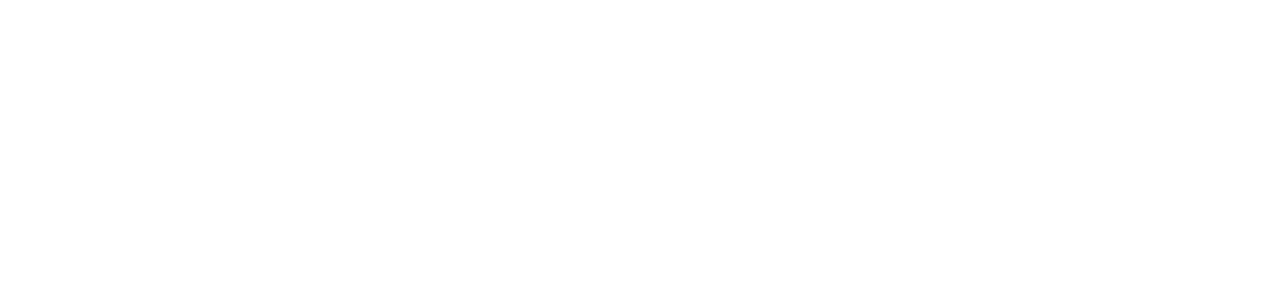
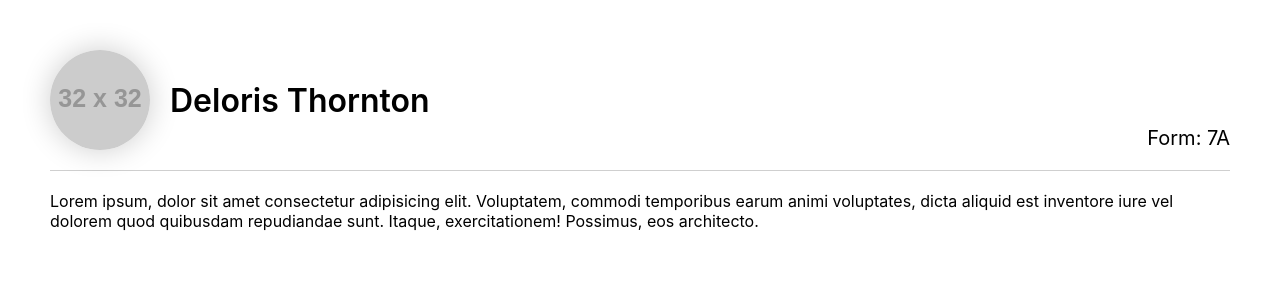
Before and after one commit to MarwanHajMohamed/sphinx-task-app, a React (Create React App) app: page /student/1 in a window 1280 px wide. Before the commit this address had no page. Shown: the top 300 px of the page. Built offline with nearby package versions, Linux system fonts and the light colour scheme.

Commit message:
Add Profile Page Section
- Added routing to different profiles

```diff
--- a/src/App.js
+++ b/src/App.js
@@ -1,11 +1,13 @@
 import { BrowserRouter as Router, Routes, Route } from "react-router-dom";
 import StudentTable from "./Components/StudentTable/StudentTable";
+import ProfilePage from "./Components/ProfilePage/ProfilePage";
 
 function App() {
   return (
     <Router>
       <Routes>
         <Route path="/" Component={StudentTable} />
+        <Route path="/student/:studentId" element={<ProfilePage />} />
       </Routes>
     </Router>
   );
--- /dev/null
+++ b/src/Components/ProfilePage/ProfilePage.jsx
@@ -0,0 +1,38 @@
+import React from "react";
+import { useParams } from "react-router-dom";
+import studentsList from "../../Data/students.json";
+import "./profilePage.css";
+
+export default function ProfilePage() {
+  const { studentId } = useParams();
+
+  console.log(studentId);
+
+  const student = studentsList.find(
+    (student) => student.id === parseInt(studentId)
+  );
+
+  return (
+    <div className="profile-container">
+      <div className="profile">
+        <div className="left">
+          <img src={student.profile_pic} alt="profile-pic" />
+          <div className="name">
+            {student.forename} {student.surname}
+          </div>
+        </div>
+        <div className="right">
+          <div className="form">
+            Form: <span>{student.form}</span>
+          </div>
+        </div>
+      </div>
+      <div className="description">
+        Lorem ipsum, dolor sit amet consectetur adipisicing elit. Voluptatem,
+        commodi temporibus earum animi voluptates, dicta aliquid est inventore
+        iure vel dolorem quod quibusdam repudiandae sunt. Itaque,
+        exercitationem! Possimus, eos architecto.
+      </div>
+    </div>
+  );
+}
--- /dev/null
+++ b/src/Components/ProfilePage/profilePage.css
@@ -0,0 +1,36 @@
+.profile-container {
+  display: flex;
+  flex-direction: column;
+  margin: 50px;
+}
+
+.profile-container img {
+  width: 100px;
+  border-radius: 50%;
+  box-shadow: 0 0 30px rgb(0, 0, 0, 0.2);
+}
+
+.profile-container .profile {
+  display: flex;
+  align-items: flex-end;
+  justify-content: space-between;
+  border-bottom: 1px solid var(--table-border);
+  padding-bottom: 20px;
+  font-size: 2rem;
+  font-weight: 600;
+}
+
+.profile .left {
+  display: flex;
+  align-items: center;
+  gap: 20px;
+}
+
+.description {
+  margin-top: 20px;
+}
+
+.form {
+  font-size: 20px;
+  font-weight: 400;
+}
--- a/src/Components/StudentTable/StudentTable.jsx
+++ b/src/Components/StudentTable/StudentTable.jsx
@@ -2,11 +2,14 @@
 import "./studentTable.css";
 import studentsData from "../../Data/students.json";
 import SearchBar from "../SearchBar/SearchBar";
+import { useNavigate } from "react-router-dom";
 
 export default function StudentTable() {
   const labels = ["Pupil", "Form", "SEND"];
   const [students, setStudents] = useState(studentsData);
   const [sort, setSort] = useState({ key: null, direction: null });
+
+  const navigate = useNavigate();
 
   const sortData = (key) => {
     let direction = "ascending";
@@ -111,7 +114,7 @@
         <tbody>
           {students.map((student) => {
             return (
-              <tr>
+              <tr onClick={() => navigate(`/student/${student.id}`)}>
                 <td className="row one">
                   <img src={student.profile_pic} alt="profile_pic" />
                   {student.forename} {student.surname}
--- a/src/Components/StudentTable/studentTable.css
+++ b/src/Components/StudentTable/studentTable.css
@@ -56,6 +56,15 @@
   border-bottom: 1px solid var(--table-border-light);
 }
 
+tbody tr {
+  cursor: pointer;
+  transition: 50ms ease-in-out;
+}
+
+tbody tr:hover {
+  background-color: rgb(241, 241, 241);
+}
+
 tbody tr:last-child td {
   border-bottom: 0;
 }
```
